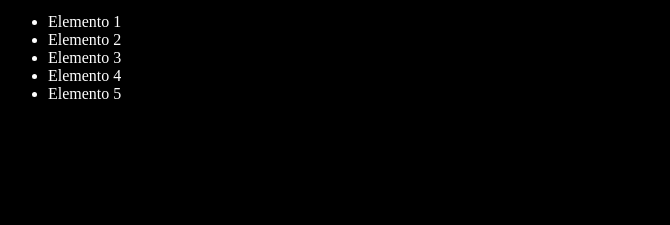
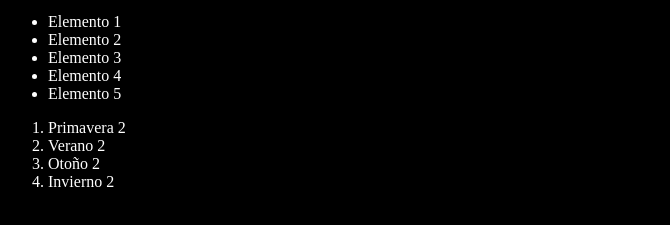
Before and after one commit to ProyectGitHubGit/git-github-ivanproyect, a plain HTML site: page index.html in a window 1280 px wide. Shown: the part 101-326 px from the top of the page, without its empty margins (0-670 px from the left). Drawn offline with Linux system fonts and the light colour scheme.

Commit message:
Agregando el numero 2 a las estaciones

```diff
--- a/index.html
+++ b/index.html
@@ -19,6 +19,12 @@
       <li>Elemento 4</li>
       <li>Elemento 5</li>
     </ul>
+    <ol>
+      <li>Primavera 2</li>
+      <li>Verano 2</li>
+      <li>Otoño 2</li>
+      <li>Invierno 2</li>
+    </ol>
     <script src="index.js"></script>
   </body>
 </html>
```
Also changed, not shown: 1 other file.
